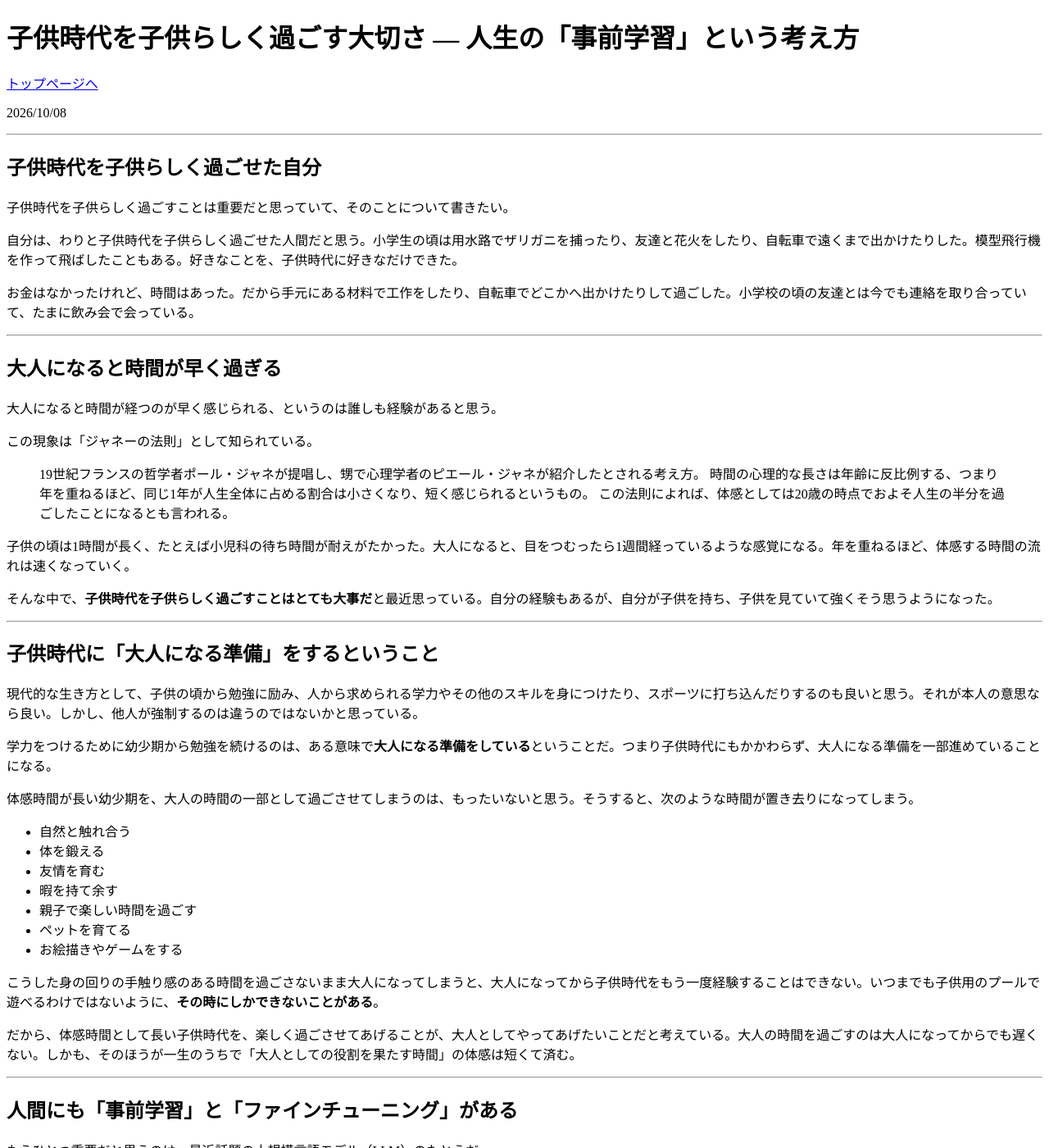
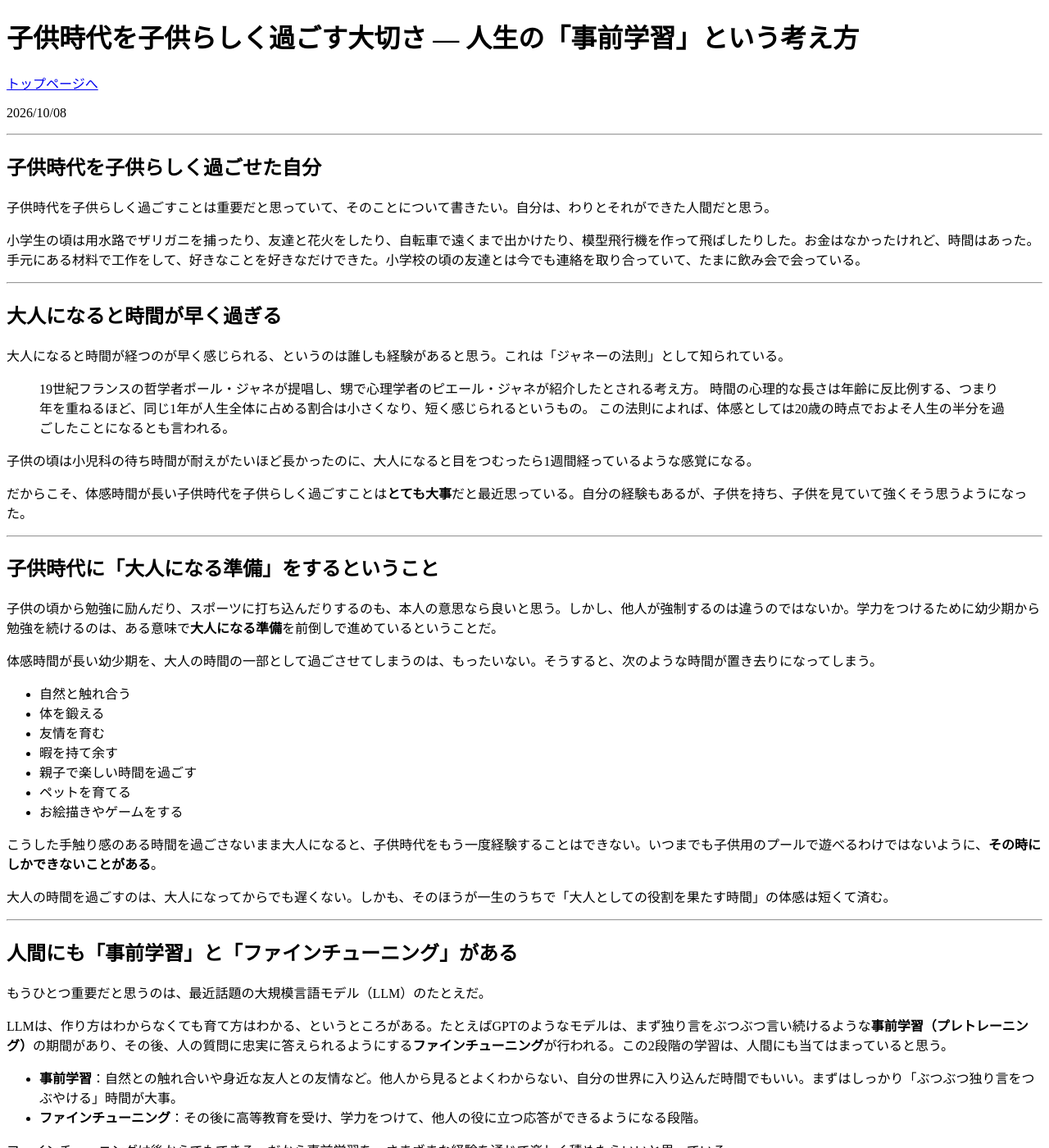
Before and after one commit to yossato/articles, a Jekyll site: the page built from _posts/2026-10-08-childhood-pretraining.md, in a window 1280 px wide and 1400 px high. Shown: the whole window at 82% size. Built offline with Jekyll 4.4.1, drawn with Linux system fonts in a browser that asks for light colours; some of the changed text lies outside the part shown.

Commit message:
記事全体を約8割に縮約
Co-Authored-By: Claude Sonnet 5.5 <noreply@anthropic.com>
Claude-Session: https://claude.ai/code/session_011cjE6UrMXhbzqXshinyNpy

```diff
--- a/_posts/2026-10-08-childhood-pretraining.md
+++ b/_posts/2026-10-08-childhood-pretraining.md
@@ -11,37 +11,31 @@ description: "体感時間が長い子供時代こそ、大人になる準備で
 
 ## 子供時代を子供らしく過ごせた自分
 
-子供時代を子供らしく過ごすことは重要だと思っていて、そのことについて書きたい。
+子供時代を子供らしく過ごすことは重要だと思っていて、そのことについて書きたい。自分は、わりとそれができた人間だと思う。
 
-自分は、わりと子供時代を子供らしく過ごせた人間だと思う。小学生の頃は用水路でザリガニを捕ったり、友達と花火をしたり、自転車で遠くまで出かけたりした。模型飛行機を作って飛ばしたこともある。好きなことを、子供時代に好きなだけできた。
-
-お金はなかったけれど、時間はあった。だから手元にある材料で工作をしたり、自転車でどこかへ出かけたりして過ごした。小学校の頃の友達とは今でも連絡を取り合っていて、たまに飲み会で会っている。
+小学生の頃は用水路でザリガニを捕ったり、友達と花火をしたり、自転車で遠くまで出かけたり、模型飛行機を作って飛ばしたりした。お金はなかったけれど、時間はあった。手元にある材料で工作をして、好きなことを好きなだけできた。小学校の頃の友達とは今でも連絡を取り合っていて、たまに飲み会で会っている。
 
 ---
 
 ## 大人になると時間が早く過ぎる
 
-大人になると時間が経つのが早く感じられる、というのは誰しも経験があると思う。
-
-この現象は「ジャネーの法則」として知られている。
+大人になると時間が経つのが早く感じられる、というのは誰しも経験があると思う。これは「ジャネーの法則」として知られている。
 
 > 19世紀フランスの哲学者ポール・ジャネが提唱し、甥で心理学者のピエール・ジャネが紹介したとされる考え方。
 > 時間の心理的な長さは年齢に反比例する、つまり年を重ねるほど、同じ1年が人生全体に占める割合は小さくなり、短く感じられるというもの。
 > この法則によれば、体感としては20歳の時点でおよそ人生の半分を過ごしたことになるとも言われる。
 
-子供の頃は1時間が長く、たとえば小児科の待ち時間が耐えがたかった。大人になると、目をつむったら1週間経っているような感覚になる。年を重ねるほど、体感する時間の流れは速くなっていく。
+子供の頃は小児科の待ち時間が耐えがたいほど長かったのに、大人になると目をつむったら1週間経っているような感覚になる。
 
-そんな中で、**子供時代を子供らしく過ごすことはとても大事だ**と最近思っている。自分の経験もあるが、自分が子供を持ち、子供を見ていて強くそう思うようになった。
+だからこそ、体感時間が長い子供時代を子供らしく過ごすことは**とても大事**だと最近思っている。自分の経験もあるが、子供を持ち、子供を見ていて強くそう思うようになった。
 
 ---
 
 ## 子供時代に「大人になる準備」をするということ
 
-現代的な生き方として、子供の頃から勉強に励み、人から求められる学力やその他のスキルを身につけたり、スポーツに打ち込んだりするのも良いと思う。それが本人の意思なら良い。しかし、他人が強制するのは違うのではないかと思っている。
+子供の頃から勉強に励んだり、スポーツに打ち込んだりするのも、本人の意思なら良いと思う。しかし、他人が強制するのは違うのではないか。学力をつけるために幼少期から勉強を続けるのは、ある意味で**大人になる準備**を前倒しで進めているということだ。
 
-学力をつけるために幼少期から勉強を続けるのは、ある意味で**大人になる準備をしている**ということだ。つまり子供時代にもかかわらず、大人になる準備を一部進めていることになる。
-
-体感時間が長い幼少期を、大人の時間の一部として過ごさせてしまうのは、もったいないと思う。そうすると、次のような時間が置き去りになってしまう。
+体感時間が長い幼少期を、大人の時間の一部として過ごさせてしまうのは、もったいない。そうすると、次のような時間が置き去りになってしまう。
 
 - 自然と触れ合う
 - 体を鍛える
@@ -51,9 +45,9 @@ description: "体感時間が長い子供時代こそ、大人になる準備で
 - ペットを育てる
 - お絵描きやゲームをする
 
-こうした身の回りの手触り感のある時間を過ごさないまま大人になってしまうと、大人になってから子供時代をもう一度経験することはできない。いつまでも子供用のプールで遊べるわけではないように、**その時にしかできないことがある**。
+こうした手触り感のある時間を過ごさないまま大人になると、子供時代をもう一度経験することはできない。いつまでも子供用のプールで遊べるわけではないように、**その時にしかできないことがある**。
 
-だから、体感時間として長い子供時代を、楽しく過ごさせてあげることが、大人としてやってあげたいことだと考えている。大人の時間を過ごすのは大人になってからでも遅くない。しかも、そのほうが一生のうちで「大人としての役割を果たす時間」の体感は短くて済む。
+大人の時間を過ごすのは、大人になってからでも遅くない。しかも、そのほうが一生のうちで「大人としての役割を果たす時間」の体感は短くて済む。
 
 ---
 
@@ -61,12 +55,10 @@ description: "体感時間が長い子供時代こそ、大人になる準備で
 
 もうひとつ重要だと思うのは、最近話題の大規模言語モデル（LLM）のたとえだ。
 
-LLMは、作り方はわからなくても育て方はわかる、というところがある。たとえばGPTのようなモデルは、まず独り言をぶつぶつ言い続けるような**事前学習（プレトレーニング）**の期間がある。その後、チャットボットのように人の質問に忠実に答えられるようにする**ファインチューニング**が行われる。この2段階の学習だ。
-
-これは人間にも当てはまっていると思う。
+LLMは、作り方はわからなくても育て方はわかる、というところがある。たとえばGPTのようなモデルは、まず独り言をぶつぶつ言い続けるような**事前学習（プレトレーニング）**の期間があり、その後、人の質問に忠実に答えられるようにする**ファインチューニング**が行われる。この2段階の学習は、人間にも当てはまっていると思う。
 
 - **事前学習**：自然との触れ合いや身近な友人との友情など。他人から見るとよくわからない、自分の世界に入り込んだ時間でもいい。まずはしっかり「ぶつぶつ独り言をつぶやける」時間が大事。
-- **ファインチューニング**：その後に高等教育を受け、他人の役に立つ応答ができるようになる、つまり学力をつけて社会の役に立つ段階。
+- **ファインチューニング**：その後に高等教育を受け、学力をつけて、他人の役に立つ応答ができるようになる段階。
 
 ファインチューニングは後からでもできる。だから事前学習を、さまざまな経験を通じて楽しく積めたらいいと思っている。
 
@@ -74,9 +66,7 @@ LLMは、作り方はわからなくても育て方はわかる、というと
 
 ## 自分の子供へ
 
-だから自分の子供には、今は子供らしい時間を過ごしてほしい。
-
-生を受けたことに喜びを感じられるような楽しい時間を過ごし、それを事前学習の期間として、この世で生きていくための直感を養ってほしい。そして、どんどん複雑化していく現代社会を力強く生きていってほしいと思っている。
+だから自分の子供には、今は子供らしい時間を過ごしてほしい。生を受けたことに喜びを感じられる楽しい時間を事前学習の期間として、この世で生きていくための直感を養ってほしい。そして、どんどん複雑化していく現代社会を力強く生きていってほしいと思っている。
 
 ---
 
```
